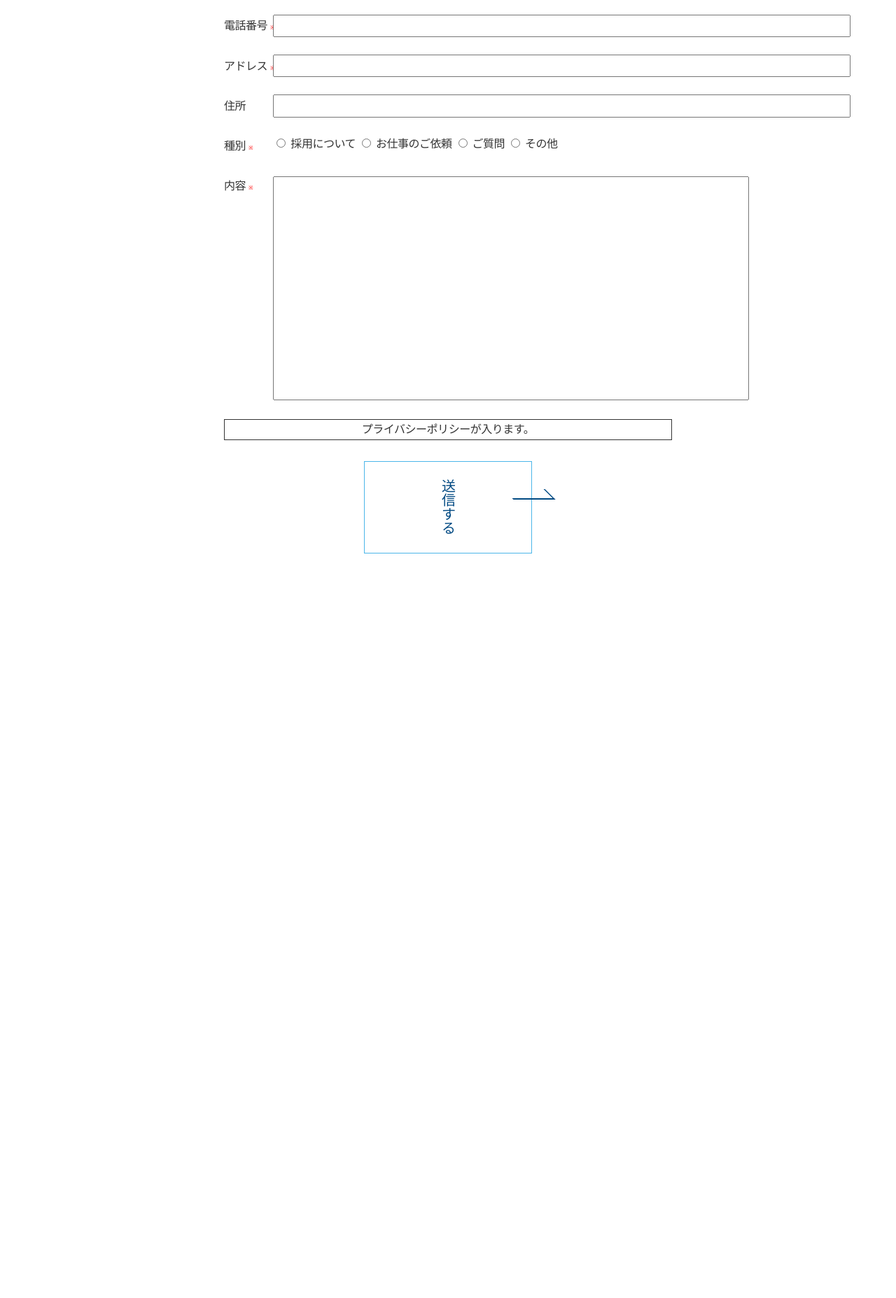
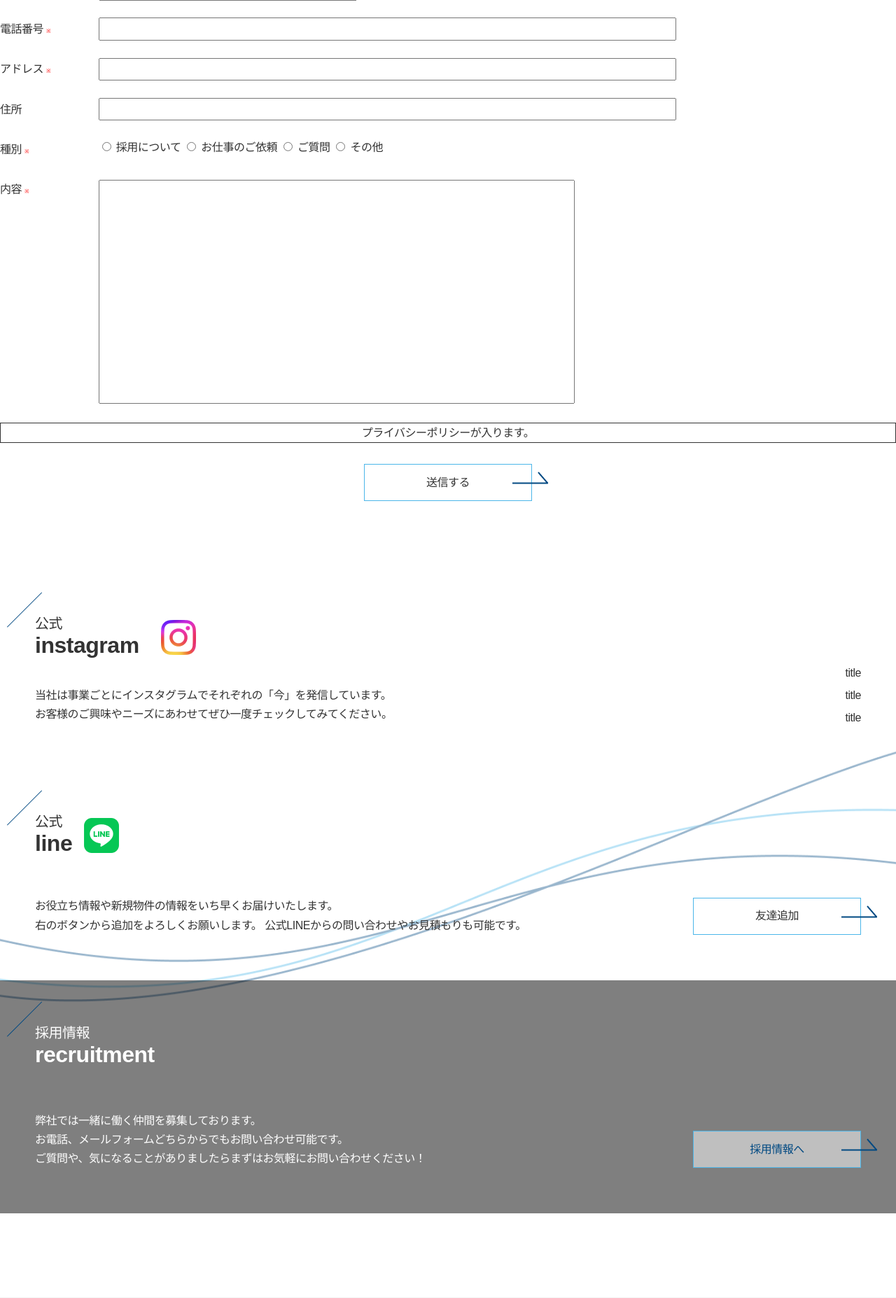
Before and after one commit to takutonakagawa/construction_company_i, a PHP site: page /contact.html in a window 1280 px wide. Shown: the part 303-2158 px from the top of the page at 70% size. Before the commit the page ends 1094 px from the top, so only its background shows below. Run offline with PHP 8.4, Linux system fonts and the light colour scheme; some web fonts are replaced.

Commit message:
共通部アプデ

```diff
--- a/assets/css/common.css
+++ b/assets/css/common.css
@@ -213,12 +213,50 @@
   }
 }
 
+.c-title {
+  position: relative;
+}
+.c-title::after {
+  content: "";
+  position: absolute;
+  width: 70px;
+  height: 1px;
+  background-color: #004982;
+  rotate: -45deg;
+  top: -10px;
+  left: -50px;
+}
+.c-title .ja {
+  font-size: 20px;
+  margin-bottom: 5px;
+}
+.c-title .en {
+  font-size: 32px;
+  font-weight: bold;
+}
+.c-title .icon {
+  position: absolute;
+}
+.c-title--recruit {
+  margin-bottom: 65px;
+}
+.c-title--recruit .ja, .c-title--recruit .en {
+  color: white;
+}
+
 .c-btn {
   width: 240px;
   padding: 17.5px;
   border: 1px solid #4CB6E9;
   display: block;
   text-align: center;
+  position: relative;
+}
+.c-btn::after {
+  content: url("/assets/img/common/btn-arrow.png");
+  position: absolute;
+  top: 10px;
+  right: -25px;
 }
 
 .p-mv {
@@ -272,9 +310,49 @@
   left: 0;
 }
 
+.p-lead-sec {
+  padding: 65px 50px;
+}
 .p-lead-sec__content {
   display: flex;
+  gap: 40px;
   justify-content: space-between;
+  align-items: end;
+}
+
+.p-recruit {
+  background: rgba(0, 0, 0, 0.5);
+}
+.p-recruit__content p {
+  color: white;
+}
+.p-recruit__content .c-btn {
+  color: #004982;
+  background: rgba(255, 255, 255, 0.5);
+}
+
+.p-instagram .icon {
+  top: 5px;
+  left: 180px;
+}
+
+.p-line {
+  position: relative;
+}
+.p-line .c-title {
+  margin-bottom: 60px;
+}
+.p-line .icon {
+  top: 5px;
+  left: 70px;
+}
+.p-line__bg {
+  position: absolute;
+  width: 100%;
+  top: 50%;
+  left: 50%;
+  transform: translate(-50%, -50%);
+  z-index: -1;
 }
 
 .l-header {
--- a/assets/css/contact.css
+++ b/assets/css/contact.css
@@ -32,7 +32,6 @@
   font-size: 24px;
   color: #333;
 }
-
 .ja--secondary::after {
   content: "";
   position: absolute;
@@ -41,7 +40,7 @@
   transform: translateX(-50%);
   width: 50%;
   height: 2px;
-  background-color: #002f6c;
+  background-color: #004982;
 }
 
 /* フォーム */
@@ -94,28 +93,8 @@
   margin-bottom: 30px;
 }
 
-.p-contact_btn {
+.contact_btn {
   margin-bottom: 100px;
+  display: flex;
+  justify-content: center;
 }
-
-.c-btn {
-  font-size: 20px;
-  padding: 25px 110px;
-  border: #4CB6E9 1px solid;
-  text-align: center;
-  color: #004982;
-  display: inline-block;
-  text-decoration: none;
-  position: relative;
-}
-.c-btn .c-arrow {
-  position: absolute;
-  width: 60px;
-  height: 15px;
-  border-right: 2px solid #004982;
-  border-bottom: 2px solid #004982;
-  transform: skew(45deg);
-  display: inline-block;
-  left: 86%;
-  top: 30%;
-}
--- a/assets/scss/common.scss
+++ b/assets/scss/common.scss
@@ -18,6 +18,9 @@
 // object/project
 @import "./object/project/mv";
 @import "./object/project/leadSec";
+@import "./object/project/recruit";
+@import "./object/project/instagram";
+@import "./object/project/line";
 
 
 
--- a/assets/scss/contact.scss
+++ b/assets/scss/contact.scss
@@ -1,3 +1,11 @@
+
+@charset "utf-8";
+
+@import "./config";
+@import "./function";
+@import "./mixin";
+
+
 /* 共通 */
 .p-contact{
     text-align: center;
@@ -19,7 +27,7 @@
 .en--secondary {
     font-size: 42px;
     font-weight: bold;
-    color: #4CB6E9;
+    color: $main-blue-2;
     opacity: 45%;
 }
 
@@ -30,9 +38,7 @@
     transform: translate(-50%, -50%);
     font-size: 24px;
     color: #333;
-}
-
-.ja--secondary::after {
+    &::after {
         content: '';
         position: absolute;
         left: 50%;
@@ -40,8 +46,10 @@
         transform: translateX(-50%);
         width: 50%;
         height: 2px;
-    background-color: #002f6c;
+        background-color: $main-blue-1;
     }
+}
+
 
 /* フォーム */
 .c-contact__form{
@@ -93,28 +101,30 @@
     margin-bottom: 30px;
 }
 
-.p-contact_btn{
+ .contact_btn{
     margin-bottom: 100px;
+    display: flex;
+    justify-content: center;
  }
 
-.c-btn{
-    font-size: 20px;
-    padding: 25px 110px;
-    border: #4CB6E9 1px solid;
-    text-align: center;
-    color: #004982;
-    display: inline-block;
-    text-decoration: none;
-    position: relative;
-    .c-arrow{
-    position: absolute;
-    width: 60px;
-    height: 15px;
-    border-right: 2px solid #004982;
-    border-bottom: 2px solid #004982;
-    transform: skew(45deg);
-    display: inline-block;
-    left: 86%;
-    top: 30%;
-    }
-}
+// .c-btn{
+//     font-size: 20px;
+//     padding: 25px 110px;
+//     border: #4CB6E9 1px solid;
+//     text-align: center;
+//     color: #004982;
+//     display: inline-block;
+//     text-decoration: none;
+//     position: relative;
+//     .c-arrow{
+//     position: absolute;
+//     width: 60px;
+//     height: 15px;
+//     border-right: 2px solid #004982;
+//     border-bottom: 2px solid #004982;
+//     transform: skew(45deg);
+//     display: inline-block;
+//     left: 86%;
+//     top: 30%;
+//     }
+// }
--- a/assets/scss/object/component/_btn.scss
+++ b/assets/scss/object/component/_btn.scss
@@ -6,5 +6,12 @@
     border: 1px solid $main-blue-2;
     display: block;
     text-align: center;
-
+    position: relative;
+    &::after{
+        content: url("/assets/img/common/btn-arrow.png");
+        position: absolute;
+        top: 10px;
+        right: -25px;
+        // transform: translate(0,-50%);
+    }
 }
--- a/assets/scss/object/component/_title.scss
+++ b/assets/scss/object/component/_title.scss
@@ -0,0 +1,38 @@
+
+@charset "utf-8";
+
+@import "../../config";
+@import "../../function";
+@import "../../mixin";
+
+.c-title{
+    position: relative;
+    &::after{
+        content: "";
+        position: absolute;
+        width: 70px;
+        height: 1px;
+        background-color: $main-blue-1;
+        rotate: -45deg;
+        top: -10px;
+        left: -50px;
+    }
+    .ja{
+        font-size: 20px;
+        margin-bottom: 5px;
+    }
+    .en{
+        font-size: 32px;
+        font-weight: bold;
+    }
+    .icon{
+        position: absolute;
+    }
+    &--recruit{
+        margin-bottom: 65px;
+        .ja,.en{
+            color: white;
+        }
+
+    }
+}
--- /dev/null
+++ b/assets/scss/object/project/_instagram.scss
@@ -0,0 +1,13 @@
+@charset "utf-8";
+
+@import "../../config";
+@import "../../function";
+@import "../../mixin";
+
+
+.p-instagram{
+  .icon{
+    top: 5px;
+    left: 180px;
+  }
+}
--- a/assets/scss/object/project/_leadSec.scss
+++ b/assets/scss/object/project/_leadSec.scss
@@ -8,9 +8,12 @@
 
 
 .p-lead-sec{
+    padding: 65px 50px;
+
     &__content{
         display: flex;
+        gap: 40px;
         justify-content: space-between;
-
+        align-items: end;
     }
 }
--- /dev/null
+++ b/assets/scss/object/project/_line.scss
@@ -0,0 +1,25 @@
+@charset "utf-8";
+
+@import "../../config";
+@import "../../function";
+@import "../../mixin";
+
+
+.p-line{
+    position: relative;
+    .c-title{
+        margin-bottom: 60px;
+    }
+    .icon{
+        top: 5px;
+        left: 70px;
+      }
+    &__bg{
+        position: absolute;
+        width: 100%;
+        top: 50%;
+        left: 50%;
+        transform: translate(-50%,-50%);
+        z-index: -1;
+    }
+}
--- /dev/null
+++ b/assets/scss/object/project/_recruit.scss
@@ -0,0 +1,21 @@
+
+@charset "utf-8";
+
+@import "../../config";
+@import "../../function";
+@import "../../mixin";
+
+
+.p-recruit{
+    background: rgba(0,0,0, 0.5);
+
+    &__content{
+        p{
+            color: white;
+        }
+        .c-btn{
+            color: $main-blue-1;
+            background: rgba(255,255,255, 0.5);
+        }
+    }
+}
--- a/contact.html
+++ b/contact.html
@@ -13,22 +13,56 @@
      <!-- 固有css/ -->
 </head>
 <body>
+      <!-- header -->
+    <header class="l-header">
+        <div class="l-header__container">
+            <a href="" class="logo">
+                <i>
+                    <img src="/assets/img/common/logo.svg" alt="">
+                </i>
+                <div class="text">
+                    <div class="title">株式会社池田総合設備</div>
+                    <div class="copy">お客様の想いを形で結果として応える会社</div>
+                </div>
+            </a>
+            <nav class="l-header__nav">
+                <ul class="l-header__menu">
+                    <li claiss="l-header__list"><a href="" class="is-current">TOP</a></li>
+                    <li claiss="l-header__list"><a href="">会社概要</a></li>
+                    <li claiss="l-header__list"><a href="">施工実績 / 物件案内</a></li>
+                    <li claiss="l-header__list"><a href="">料金案内</a></li>
+                    <li claiss="l-header__list"><a href="">事業内容</a></li>
+                    <li claiss="l-header__list"><a href="">お問い合わせ</a></li>
+                </ul>
+                <div class="l-header__sns">
+                    <a href="">
+                        <img src="/assets/img/common/LINE.png" alt="">
+                    </a>
+                    <a href="">
+                        <img src="/assets/img/common/Instagram.png" alt="">
+                    </a>
+                </div>
+            </nav>
+        </div>
+    </header>
+    <!-- header / -->
+
     <main>
         <section class="p-contact">
-            <div class="p__contact--inner">
+            <div class="c-inner">
                 <div class="c-title--secondary">
                     <div class="en--secondary">Contact form</div>
                     <div class="ja--secondary">お問い合わせ</div>
                 </div>
                 <div class="p-contact__form">
                     <div class="c-contact__form">
-                        <p>
                             <label form="name">
                                     お名前
-                                    <span class="c-required">※</span>
-                                    <input class="c-forms" size="43">
                             </label>
-                        </p>
+                            <div class="">
+                                <span class="c-required">※</span>
+                                <input class="c-forms" size="43">
+                            </div>
                     </div>
                     <div class="c-contact__form">
                         <p>
@@ -96,11 +130,252 @@
                 <div class="p-contact__privacy">
                     <p>プライバシーポリシーが入ります。</p>
                 </div>
-                <div class="p-contact_btn">
-                    <a href="" class="c-btn">送信する<span class="c-arrow"></span></a>
+                <div class="contact_btn">
+                    <a href="" class="c-btn">送信する</a>
                 </div>
             </div>
         </section>
+
+          <!--insta -->
+          <section class="p-instagram p-lead-sec">
+            <div class="c-inner">
+                <h1 class="c-title">
+                    <div class="ja">公式</div>
+                    <div class="en">instagram</div>
+                    <div class="icon">
+                        <img src="/assets/img/common/Instagram.png" alt="">
+                    </div>
+                </h1>
+                <div class="p-instagram__content p-lead-sec__content">
+                    <p>
+                        当社は事業ごとにインスタグラムでそれぞれの「今」を発信しています。<br>
+                        お客様のご興味やニーズにあわせてぜひ一度チェックしてみてください。
+                    </p>
+                    <ul>
+                        <li>
+                            <a href="">
+                                <div class="media">
+                                    <img src="" alt="">
+                                </div>
+                                <div class="text">
+                                    <h2>title</h2>
+                                </div>
+                            </a>
+                        </li>
+                        <li>
+                            <a href="">
+                                <div class="media">
+                                    <img src="" alt="">
+                                </div>
+                                <div class="text">
+                                    <h2>title</h2>
+                                </div>
+                            </a>
+                        </li>
+                        <li>
+                            <a href="">
+                                <div class="media">
+                                    <img src="" alt="">
+                                </div>
+                                <div class="text">
+                                    <h2>title</h2>
+                                </div>
+                            </a>
+                        </li>
+                    </ul>
+                </div>
+            </div>
+        </section>
+        <!--insta / -->
+
+        <!--line -->
+        <section class="p-line p-lead-sec">
+            <div class="c-inner">
+                <h1 class="c-title">
+                    <div class="ja">公式</div>
+                    <div class="en">line</div>
+                    <div class="icon">
+                        <img src="/assets/img/common/LINE.png" alt="">
+                    </div>
+                </h1>
+                <div class="p-line__content p-lead-sec__content">
+                    <p>
+                        お役立ち情報や新規物件の情報をいち早くお届けいたします。<br>
+                        右のボタンから追加をよろしくお願いします。
+                        公式LINEからの問い合わせやお見積もりも可能です。
+                    </p>
+                    <div class="p-line__btns p-lead-sec__btns">
+                        <a href="" class="c-btn">友達追加</a>
+                    </div>
+                </div>
+            </div>
+            <img src="/assets/img/common/lineBg.png" alt="" class="p-line__bg">
+        </section>
+        <!--line / -->
+
+         <!-- リクルート -->
+         <section class="p-recruit p-lead-sec">
+            <div class="c-inner">
+                <h1 class="c-title c-title--recruit">
+                    <div class="ja">採用情報</div>
+                    <div class="en">recruitment</div>
+                </h1>
+                <div class="p-recruit__content p-lead-sec__content">
+                    <p>
+                        弊社では一緒に働く仲間を募集しております。<br>
+                        お電話、メールフォームどちらからでもお問い合わせ可能です。<br>
+                        ご質問や、気になることがありましたらまずはお気軽にお問い合わせください！
+                    </p>
+                    <div class="p-recruit__btns p-lead-sec__btns">
+                        <a href="/recruit.html" class="c-btn">採用情報へ</a>
+                    </div>
+                </div>
+            </div>
+        </section>
+        <!-- リクルート / -->
     </main>
+    <!-- footer -->
+    <footer class="l-footer">
+        <div class="l-footer__container">
+            <div class="l-footer__content">
+                <div class="l-footer__text">
+                    <a href="" class="logo">
+                        <i>
+                            <img src="/assets/img/common/logo.svg" alt="">
+                        </i>
+                        <div class="text">
+                            <div class="title">株式会社池田総合設備</div>
+                            <div class="copy">お客様の想いを形で結果として応える会社</div>
+                        </div>
+                    </a>
+                    <div class="l-footer__sns">
+                        <a href="">
+                            <img src="/assets/img/common/LINE.png" alt="">
+                        </a>
+                        <a href="">
+                            <img src="/assets/img/common/Instagram.png" alt="">
+                        </a>
+                    </div>
+                    <div class="l-footer__info">
+                        <p>000-0000-0000</p>
+                        <p>兵庫県神戸市中央区あああああ</p>
+                    </div>
+                </div>
+                <div class="l-footer__menu">
+                    <ul>
+                        <li>
+                            <a href="" class="main">TOP</a>
+                        </li>
+                        <li>
+                            <a href="">TOP</a>
+                        </li>
+                        <li>
+                            <a href="">TOP</a>
+                        </li>
+                        <li>
+                            <a href="">TOP</a>
+                        </li>
+                        <li>
+                            <a href="">TOP</a>
+                        </li>
+                        <li>
+                            <a href="">TOP</a>
+                        </li>
+                    </ul>
+                    <ul>
+                        <li>
+                            <a href="" class="main">会社概要</a>
+                        </li>
+                        <li>
+                            <a href="">TOP</a>
+                        </li>
+                        <li>
+                            <a href="">TOP</a>
+                        </li>
+                        <li>
+                            <a href="">TOP</a>
+                        </li>
+                        <li>
+                            <a href="">TOP</a>
+                        </li>
+                        <li>
+                            <a href="">TOP</a>
+                        </li>
+                    </ul>
+                    <ul>
+                        <li>
+                            <a href="" class="main">施工実績/物件案内</a>
+                        </li>
+                        <li>
+                            <a href="">TOP</a>
+                        </li>
+                        <li>
+                            <a href="">TOP</a>
+                        </li>
+                        <li>
+                            <a href="">TOP</a>
+                        </li>
+                        <li>
+                            <a href="">TOP</a>
+                        </li>
+                        <li>
+                            <a href="">TOP</a>
+                        </li>
+                    </ul>
+                    <ul>
+                        <li>
+                            <a href="" class="main">料金案内</a>
+                        </li>
+                        <li>
+                            <a href="">TOP</a>
+                        </li>
+                        <li>
+                            <a href="">TOP</a>
+                        </li>
+                        <li>
+                            <a href="">TOP</a>
+                        </li>
+                        <li>
+                            <a href="">TOP</a>
+                        </li>
+                        <li>
+                            <a href="">TOP</a>
+                        </li>
+                    </ul>
+                    <ul>
+                        <li>
+                            <a href="" class="main">事業内容</a>
+                        </li>
+                        <li>
+                            <a href="">TOP</a>
+                        </li>
+                        <li>
+                            <a href="">TOP</a>
+                        </li>
+                        <li>
+                            <a href="">TOP</a>
+                        </li>
+                        <li>
+                            <a href="">TOP</a>
+                        </li>
+                        <li>
+                            <a href="">TOP</a>
+                        </li>
+                    </ul>
+                    <ul>
+                        <li>
+                            <a href="" class="main">お問い合わせ</a>
+                        </li>
+                        <li>
+                            <a href="">TOP</a>
+                        </li>
+                    </ul>
+                </div>
+            </div>
+        </div>
+
+        <div class="copyright">コピーライトコピーライト</div>
+    </footer>
+    <!-- footer / -->
 </body>
 </html>
```
Also changed, not shown: index.html (+10 -3 lines), assets/img/common/lineBg.png (added), 3 other files. Lines whose indentation alone changed are shown as unchanged.
